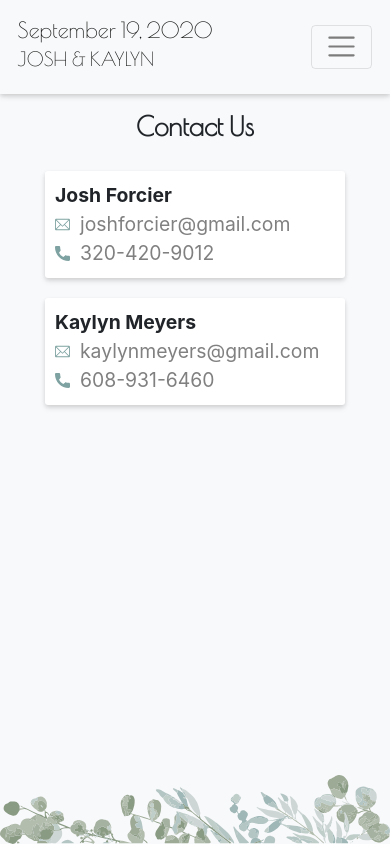
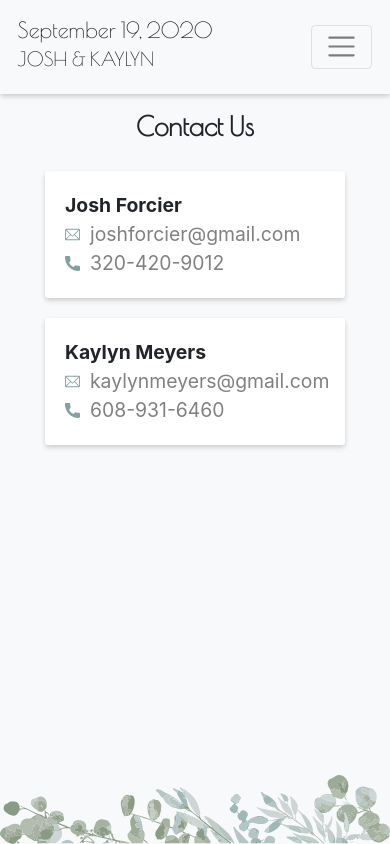
Before and after one commit to joshforcier/rsvp, a Vue app: page /contact in a window 390 px wide. Built offline with nearby package versions, Linux system fonts and the light colour scheme; what vue-gallery, vue-sweetalert2, vuefire would draw is missing.

Commit message:
fix contacts on iphone

```diff
--- a/src/components/Contact.vue
+++ b/src/components/Contact.vue
@@ -43,10 +43,12 @@ export default {
 .contact {
     box-shadow: 0 2px 4px 0 rgba(0, 0, 0, 0.1), 0 3px 6px 0 rgba(0, 0, 0, 0.09);
     border-radius: 3px;
-    padding: 10px;
+    padding: 20px;
     width: 300px;
     margin: 10px auto;
     background-color: white;
+    display: flex;
+    flex-direction: column;
 }
 
 .contacts {
--- a/src/components/Schedule.vue
+++ b/src/components/Schedule.vue
@@ -89,7 +89,6 @@ export default {
     display: flex;
     justify-content: center;
     width: 75%;
-
 }
 
 </style>
```
